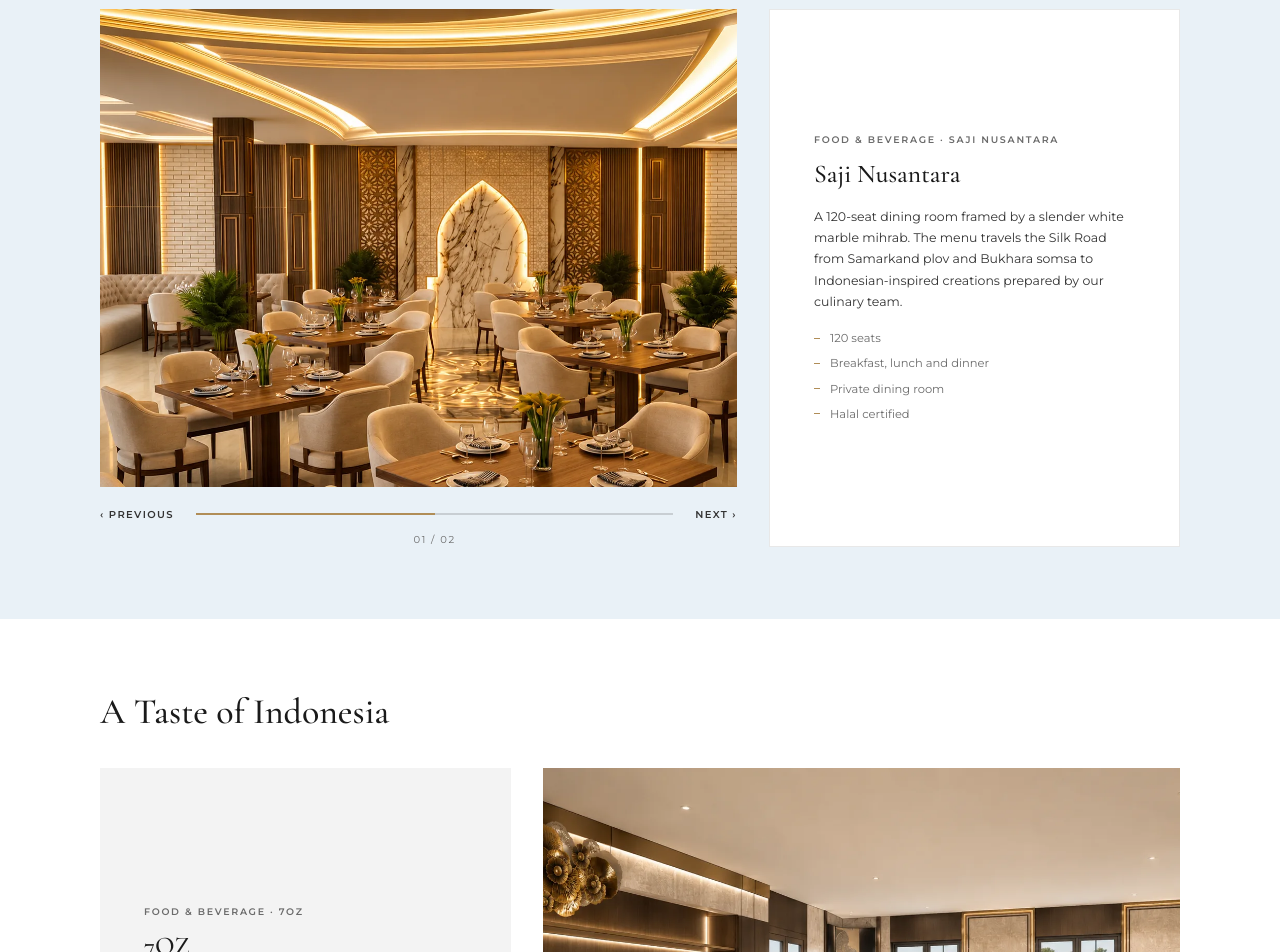
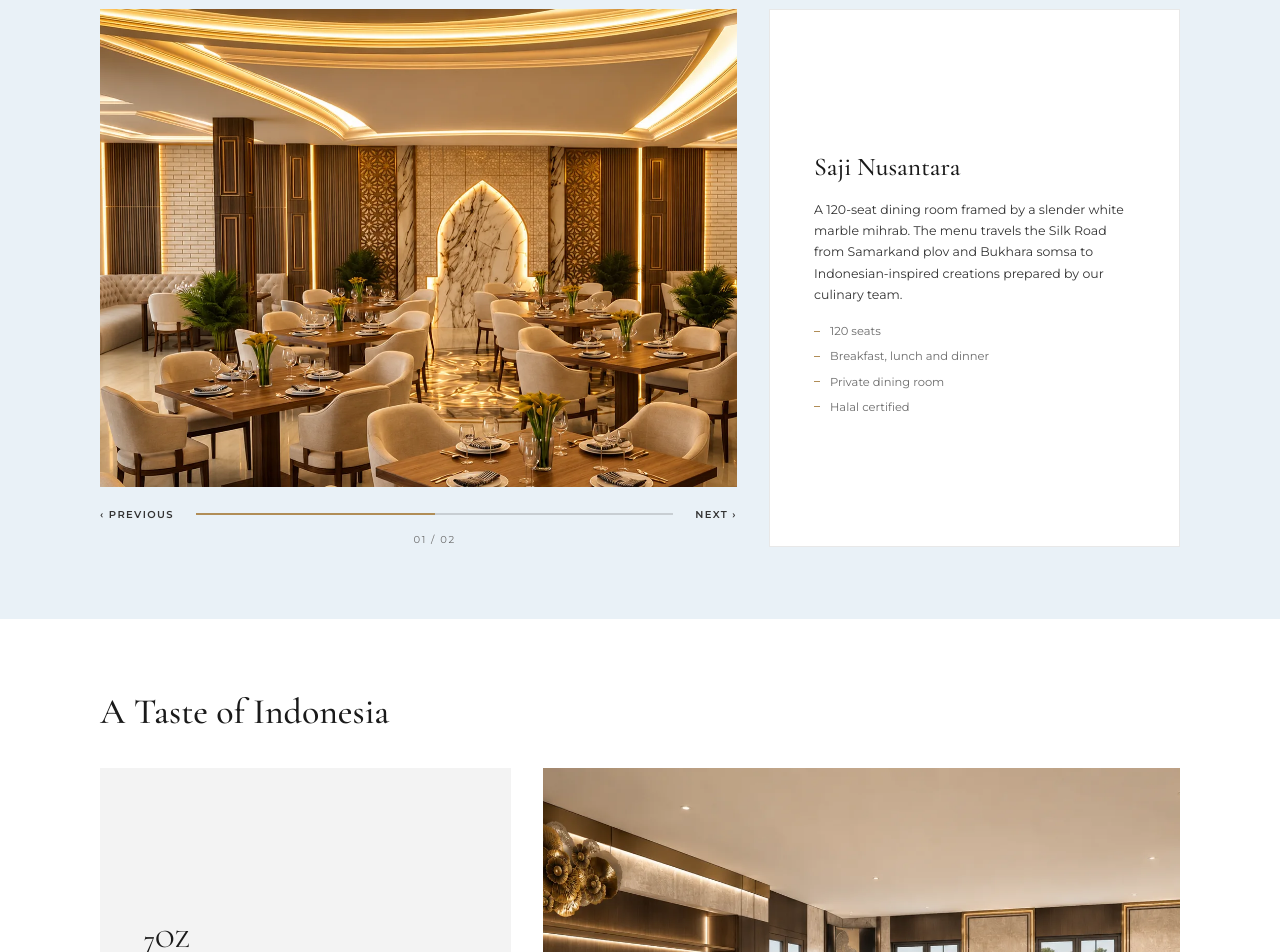
Before and after one commit to DonnyRZ/hadith-hotel-2, a Next.js app in the folder web/: page /cafe-dining in a window 1280 px wide. Shown: the part 940-1892 px from the top of the page. Built offline with nearby package versions, Linux system fonts and the light colour scheme; no server answers; the database is empty.

Commit message:
Remove redundant cafe venue labels

```diff
--- a/web/src/components/CafeDiningVenues.tsx
+++ b/web/src/components/CafeDiningVenues.tsx
@@ -8,7 +8,6 @@ type GallerySlide = { src: string; label: string };
 type Venue = {
   id: string;
   heading: string;
-  eyebrow: string;
   name: string;
   description: string;
   highlights: string[];
@@ -21,7 +20,6 @@ const venues: Venue[] = [
   {
     id: "restaurant",
     heading: "Savour the Silk Road",
-    eyebrow: "Food & Beverage · Saji Nusantara",
     name: "Saji Nusantara",
     description:
       "A 120-seat dining room framed by a slender white marble mihrab. The menu travels the Silk Road from Samarkand plov and Bukhara somsa to Indonesian-inspired creations prepared by our culinary team.",
@@ -46,7 +44,6 @@ const venues: Venue[] = [
   {
     id: "cafe",
     heading: "A Taste of Indonesia",
-    eyebrow: "Food & Beverage · 7OZ",
     name: "7OZ",
     description:
       "Discover curated Indonesian pastries and specialty coffees from across the archipelago, including classics such as Kopi Luwak. The cafe offers a warm social setting celebrating Indonesia’s rich coffee culture.",
@@ -156,7 +153,6 @@ export function CafeDiningVenues() {
               </div>
 
               <div className="venue__card">
-                <p className="venue__eyebrow">{venue.eyebrow}</p>
                 <h3 className="venue__name">{venue.name}</h3>
                 <p className="venue__body">{venue.description}</p>
 
```
